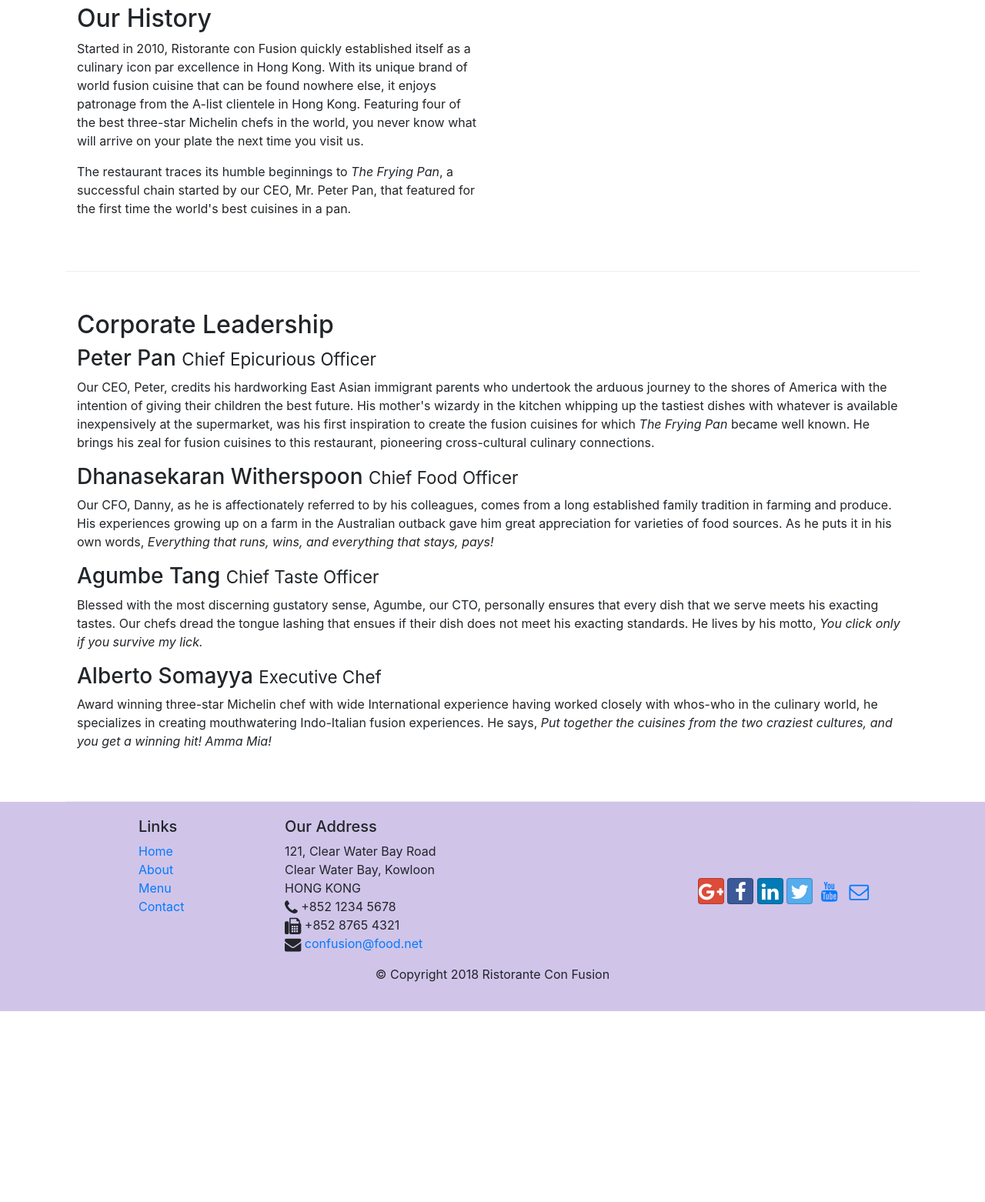
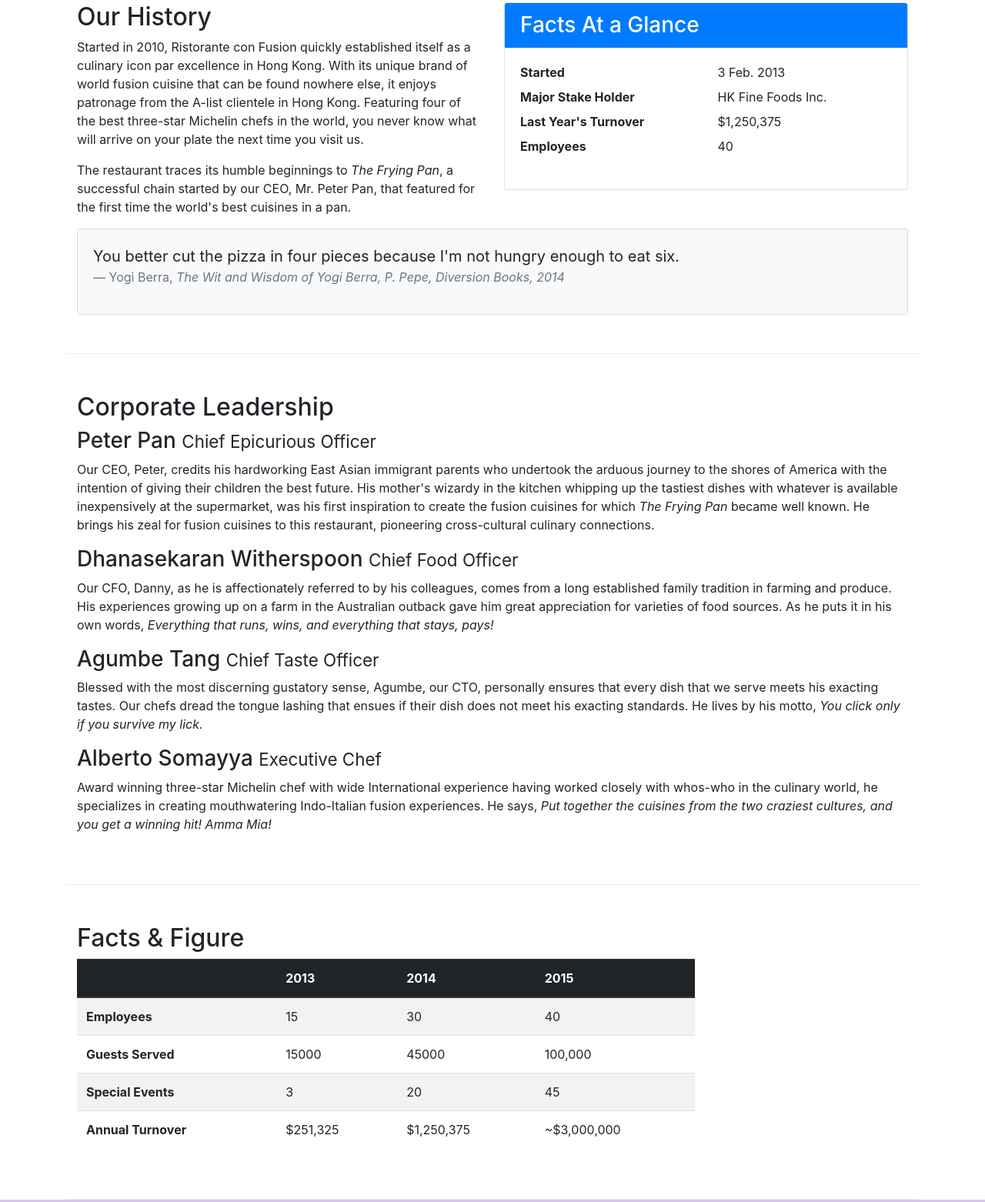
Before and after one commit to binny07/Ristorante, a website: page aboutus.html in a window 1280 px wide. Shown: the part 462-2024 px from the top of the page at 77% size. Before the commit the page ends 1776 px from the top, so only its background shows below. Drawn offline with nearby package versions, Linux system fonts and the light colour scheme.

Commit message:
Tables and card

```diff
--- a/aboutus.html
+++ b/aboutus.html
@@ -60,13 +60,41 @@
             </div>
         </div>
 
-        <div class = "row row-content align-items-center">
-            <div class="col-12 col-sm-6 col-md-6">
+        <div class = "row row-content">
+            <div class="col-12 col-sm-6">
                 <h2>Our History</h2>
                 <p>Started in 2010, Ristorante con Fusion quickly established itself as a culinary icon par excellence in Hong Kong. With its unique brand of world fusion cuisine that can be found nowhere else, it enjoys patronage from the A-list clientele in Hong Kong.  Featuring four of the best three-star Michelin chefs in the world, you never know what will arrive on your plate the next time you visit us.</p>
                 <p>The restaurant traces its humble beginnings to <em>The Frying Pan</em>, a successful chain started by our CEO, Mr. Peter Pan, that featured for the first time the world's best cuisines in a pan.</p>
             </div>
-            <div>
+            <div class="col-sm">
+                <div class="card">
+                    <h3 class="card-header bg-primary text-white">Facts At a Glance</h3>
+                    <div class="card-body">
+                        <dl class="row">
+                            <dt class="col-6">Started</dt>
+                            <dd class="col-6">3 Feb. 2013</dd>
+                            <dt class="col-6">Major Stake Holder</dt>
+                            <dd class="col-6">HK Fine Foods Inc.</dd>
+                            <dt class="col-6">Last Year's Turnover</dt>
+                            <dd class="col-6">$1,250,375</dd>
+                            <dt class="col-6">Employees</dt>
+                            <dd class="col-6">40</dd>
+                        </dl>
+
+                    </div>
+                </div>
+            </div>
+            <div class="col-12">
+                <div class="card card-body bg-light">
+                    <blockquote class="blockquote">
+                        <p class="mb-0">You better cut the pizza in four pieces because
+                            I'm not hungry enough to eat six.</p>
+                        <footer class="blockquote-footer">Yogi Berra,
+                            <cite title="Source Title">The Wit and Wisdom of Yogi Berra,
+                            P. Pepe, Diversion Books, 2014</cite>
+                        </footer>
+                    </blockquote>
+                </div>
             </div>
         </div>
 
@@ -82,6 +110,49 @@
                 <p class ="d-none d-sm-block">Blessed with the most discerning gustatory sense, Agumbe, our CTO, personally ensures that every dish that we serve meets his exacting tastes. Our chefs dread the tongue lashing that ensues if their dish does not meet his exacting standards. He lives by his motto, <em>You click only if you survive my lick.</em></p>
                 <h3>Alberto Somayya <small>Executive Chef</small></h3>
                 <p class ="d-none d-sm-block">Award winning three-star Michelin chef with wide International experience having worked closely with whos-who in the culinary world, he specializes in creating mouthwatering Indo-Italian fusion experiences. He says, <em>Put together the cuisines from the two craziest cultures, and you get a winning hit! Amma Mia!</em></p>
+            </div>
+       </div>
+       <div class="row row-content">
+            <div class="col col-sm-9">
+                <h2> Facts &amp; Figure</h2>
+                <div class="table-responsive">
+                    <table class="table table-striped">
+                        <thead class="thead-dark">
+                            <tr>
+                                <th>&nbsp;</th>
+                                <th>2013</th>
+                                <th>2014</th>
+                                <th>2015</th>
+                            </tr>
+                        </thead>
+                        <tbody>
+                            <tr>
+                                <th>Employees</th>
+                                <td>15</td>
+                                <td>30</td>
+                                <td>40</td>
+                            </tr>
+                            <tr>
+                                <th>Guests Served</th>
+                                <td>15000</td>
+                                <td>45000</td>
+                                <td>100,000</td>
+                            </tr>
+                            <tr>
+                                <th>Special Events</th>
+                                <td>3</td>
+                                <td>20</td>
+                                <td>45</td>
+                            </tr>
+                            <tr>
+                                <th>Annual Turnover</th>
+                                <td>$251,325</td>
+                                <td>$1,250,375</td>
+                                <td>~$3,000,000</td>
+                            </tr>
+                        </tbody>
+                    </table>
+                </div>
             </div>
        </div>
 
```
